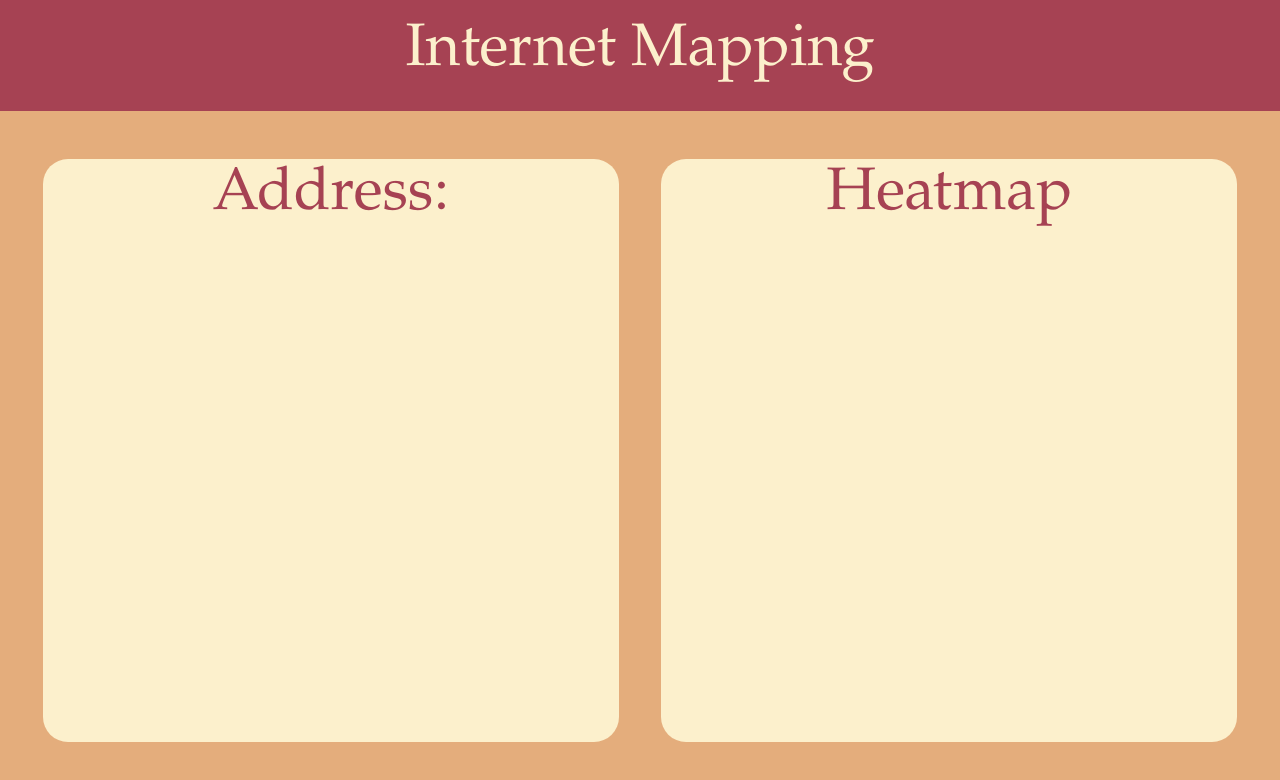
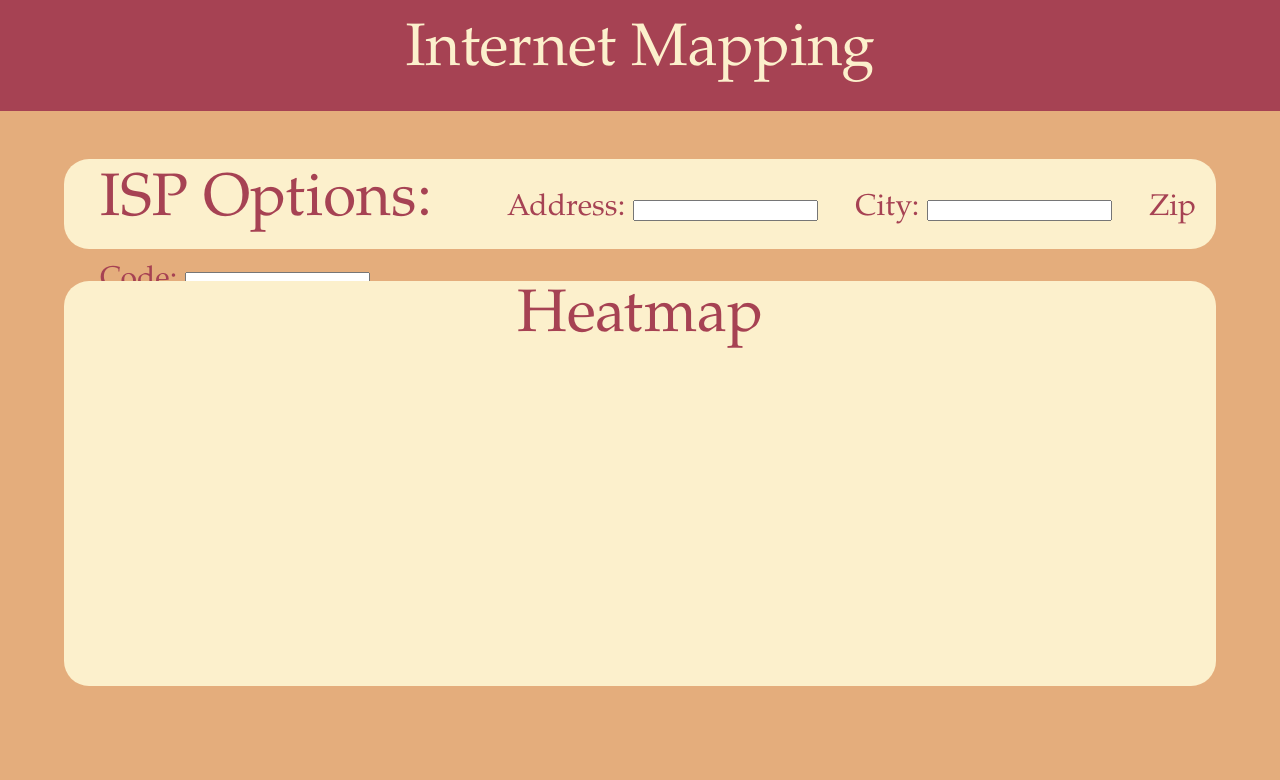
Before and after one commit to ianwu13/CIS454_Term_Project, a plain HTML site: page Webpage/main.html in a window 1280 px wide. Drawn offline with Linux system fonts and the light colour scheme.

Commit message:
Form added

```diff
--- a/Webpage/main.html
+++ b/Webpage/main.html
@@ -16,7 +16,15 @@
 
       <section class="work-area">
         <div class="mappings">
-          <div class="mapping-internet">Address:</div>
+          <div class="mapping-internet">ISP Options:
+            <form class="isp">
+              <label for="address">Address:</label>
+              <input type="text" id="address" name="address">
+              <label for="city">City:</label>
+              <input type="text" id="city" name="city">
+              <label for="city">Zip Code:</label>
+              <input type="text" id="Zip Code" name="Zip Code">
+          </div>
           <div class="mapping-wifi">Heatmap</div>
         </div>
       </section>
--- a/Webpage/style.css
+++ b/Webpage/style.css
@@ -54,24 +54,47 @@ body {
 .work-area {
   height: 90%;
   background: #E4AD7C;
-  text-align: center;
   padding: 48px 0;
   color: #A64253;
 }
 
+.mapping-internet {
+  height: 1.5em;
+  text-align: left;
+  box-sizing: border-box;
+  padding-left: .6em;
+  padding-top: .5%;
+}
+
+.mapping-wifi {
+  height: 6.75em;
+  margin-top: 2.5%;
+  text-align: center;
+}
+
 .mappings {
-  display: flex;
   justify-content: space-evenly;
-  height: inherit;
 }
 
 .mapping-internet, .mapping-wifi {
-  width: 45%;
-  position: relative;
-  height: inherit;
+  width: 90%;
+  margin-left: auto;
+  margin-right: auto;
   perspective: 150em;
   border-radius: 25px;
   background-color: #FCF0CC;
+}
+
+/* --- Form Area --- */
+
+.isp {
+  font-size: 30px;
+  display: inline;
+  margin-left: 1em;
+}
+
+.isp label {
+  margin-left: 1em;
 }
 
 /*--- About Cards CSS ---*/
```
